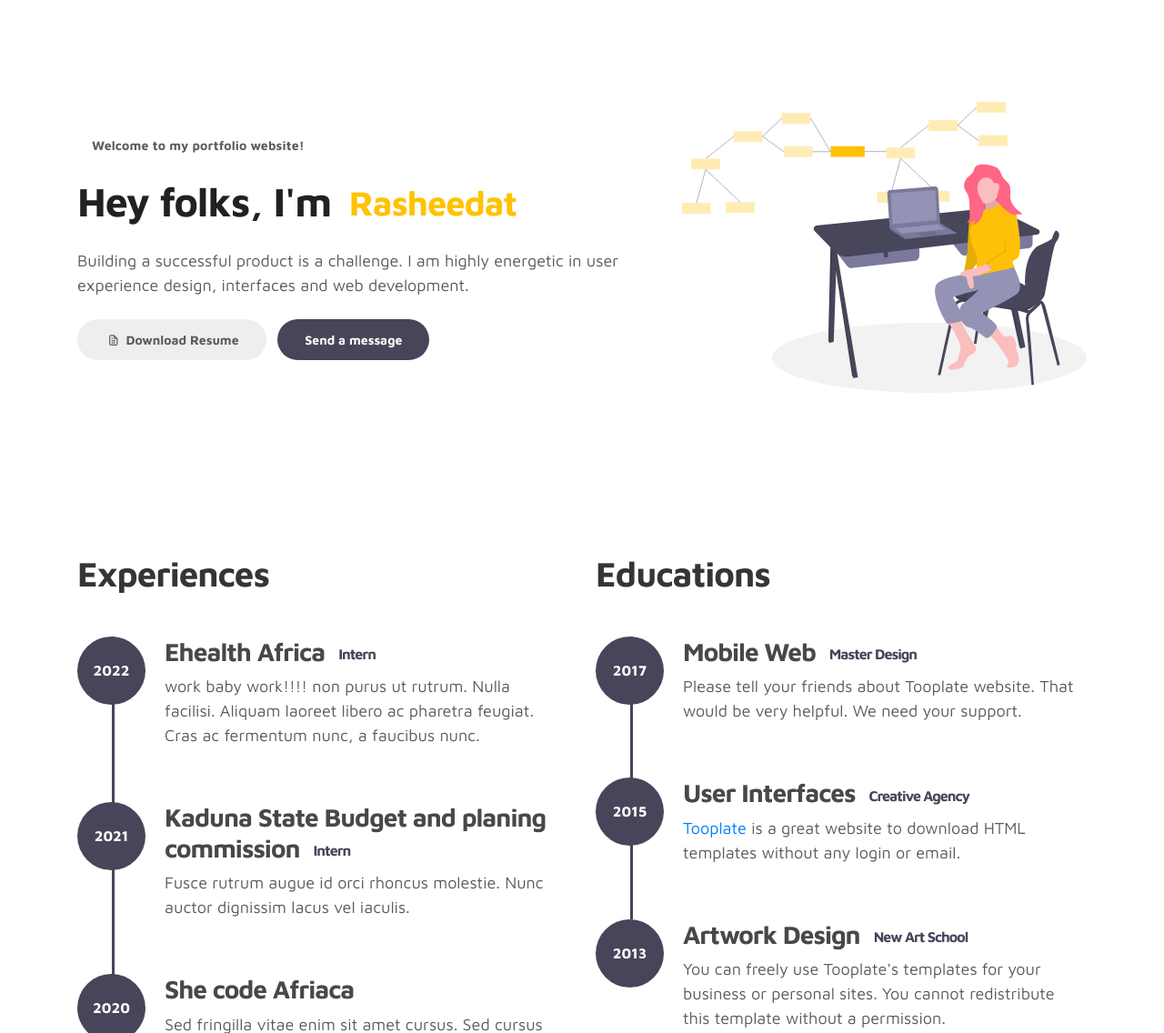
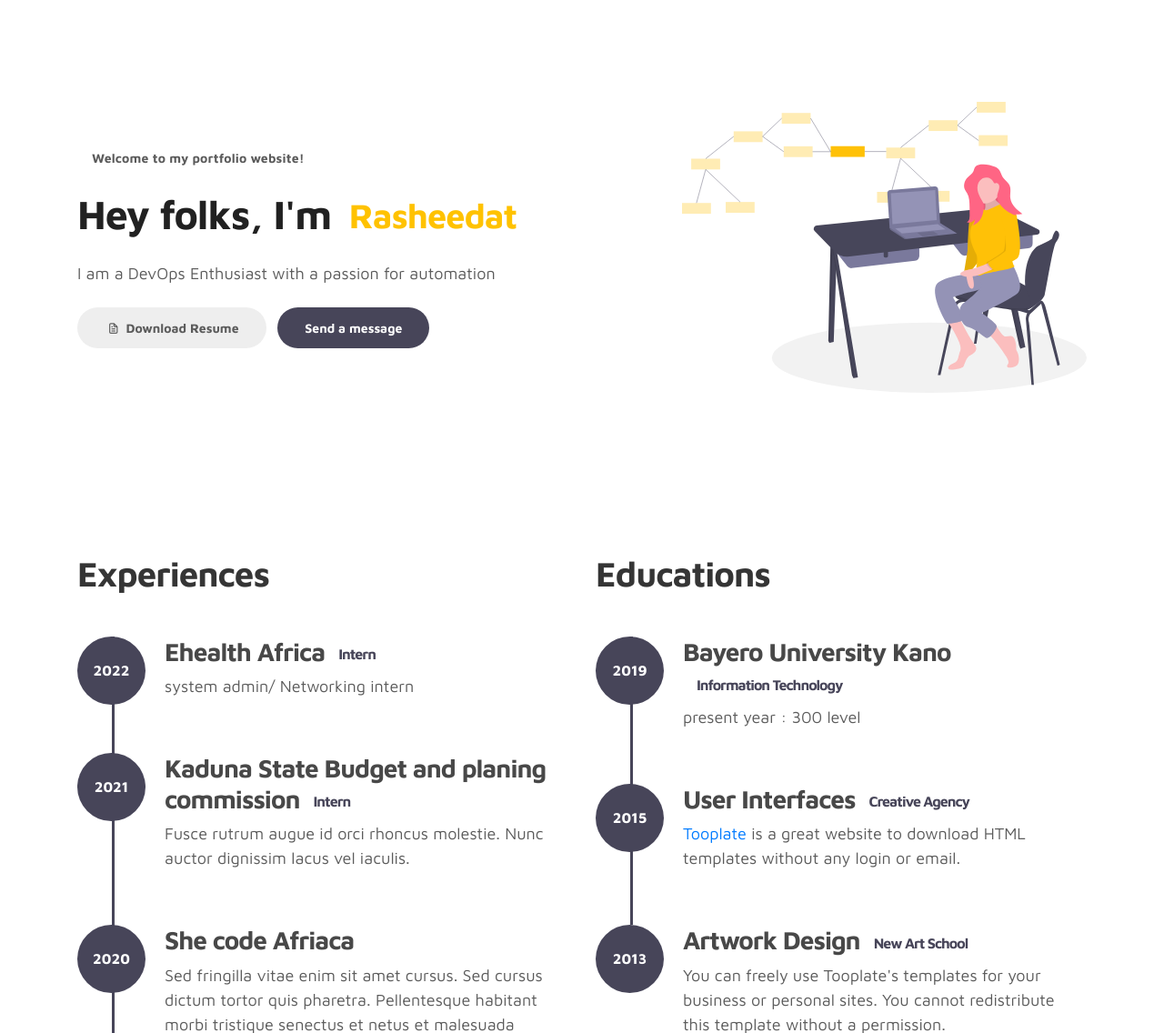
Before and after one commit to Techebraheem/devops-with-tim, a Flask app: page / in a window 1280 px wide. Shown: the part 86-1222 px from the top of the page at 91% size. Run offline with Flask 2, Linux system fonts and the light colour scheme; some libraries are stand-ins or nearby versions.

Commit message:
added more details to the resume

```diff
--- a/Berlin/Templates/index.html
+++ b/Berlin/Templates/index.html
@@ -76,10 +76,10 @@
                                 </div>
                         </h1>
 
-                        <p>Building a successful product is a challenge. I am highly energetic in user experience design, interfaces and web development.</p>
+                        <p>I am a DevOps Enthusiast with a passion for automation</p>
 
                         <div class="custom-btn-group mt-4">
-                          <a href="#" class="btn mr-lg-2 custom-btn"><i class='uil uil-file-alt'></i> Download Resume</a>
+                          <a href="https://drive.google.com/file/d/16HIkcC8i3tW3-Ez0HrPZ5Ur2rJfIr5qj/view?usp=sharing" class="btn mr-lg-2 custom-btn"><i class='uil uil-file-alt'></i> Download Resume</a>
                           <a href="#contact" class="btn custom-btn custom-btn-bg custom-btn-link">Send a message</a>
                         </div>
                     </div>
@@ -110,7 +110,7 @@
                              </div>
                              <div class="timeline-info">
                                   <h3><span>Ehealth Africa</span><small>Intern</small></h3>
-                                  <p>work baby work!!!! non purus ut rutrum. Nulla facilisi. Aliquam laoreet libero ac pharetra feugiat. Cras ac fermentum nunc, a faucibus nunc.</p>
+                                  <p>system admin/ Networking intern</p>
                              </div>
                         </div>
 
@@ -154,11 +154,11 @@
                     <div class="timeline">
                         <div class="timeline-wrapper">
                              <div class="timeline-yr">
-                                  <span>2017</span>
+                                  <span>2019</span>
                              </div>
                              <div class="timeline-info">
-                                  <h3><span>Mobile Web</span><small>Master Design</small></h3>
-                                  <p>Please tell your friends about Tooplate website. That would be very helpful. We need your support.</p>
+                                  <h3><span>Bayero University Kano </span><small>Information Technology</small></h3>
+                                  <p>present year : 300 level</p>
                              </div>
                         </div>
 
```
